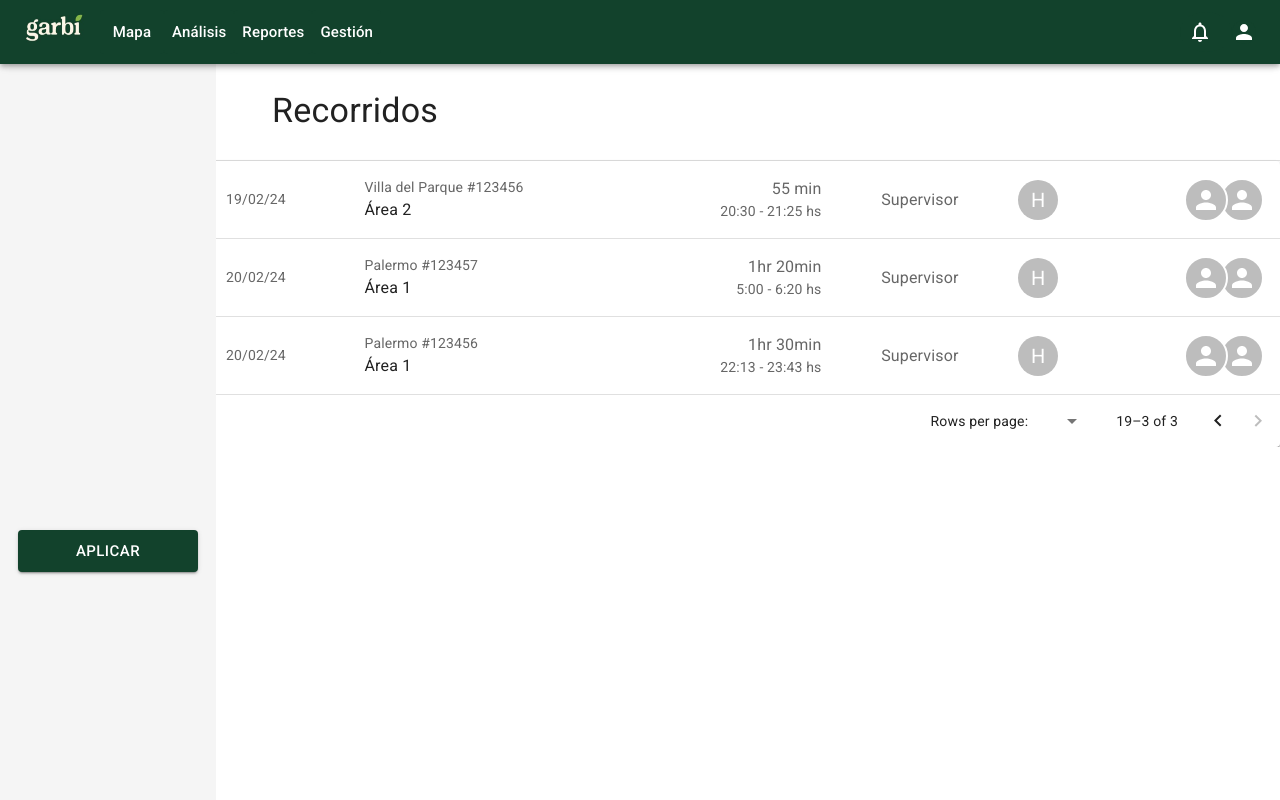
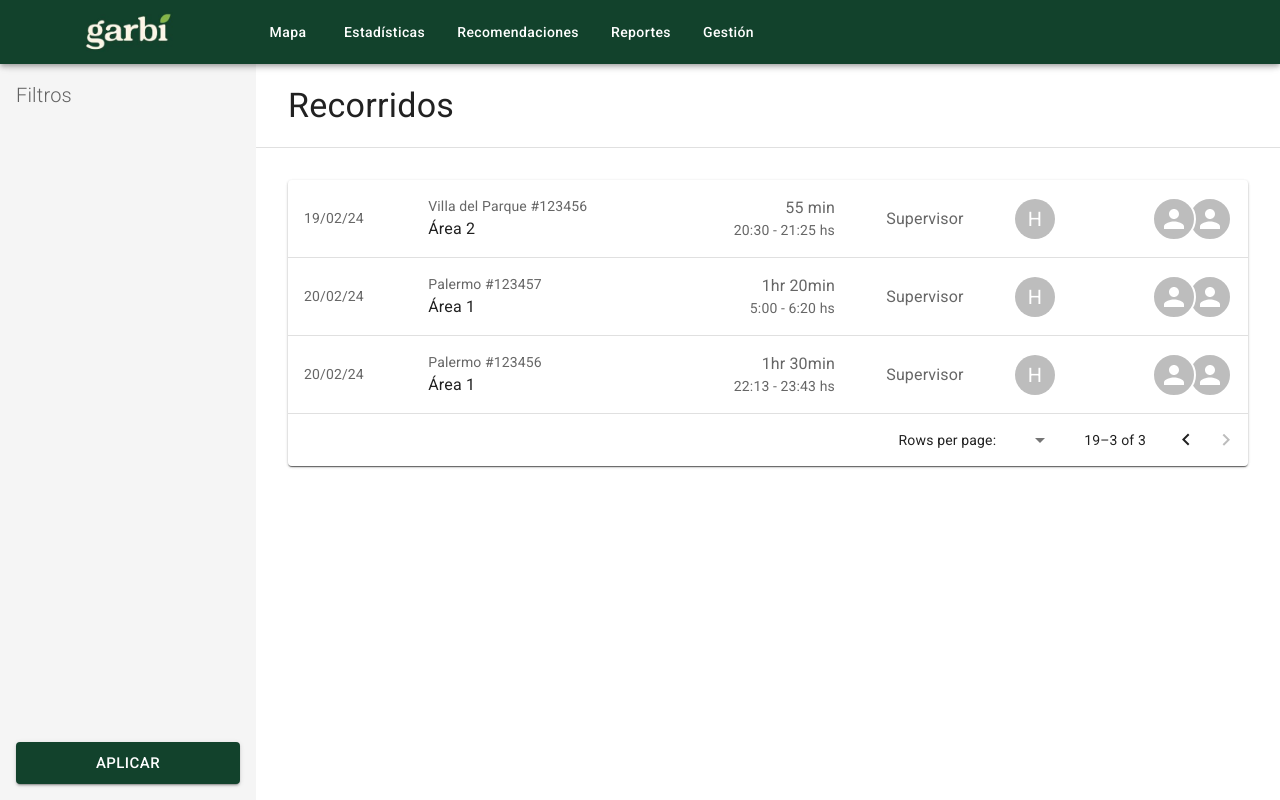
Before and after one commit to SofiaPalmieri/garbi-front, a React (Vite) app: page /routes in a window 1280 px wide. Built offline with nearby package versions, Linux system fonts and the light colour scheme.

Commit message:
fix Routes page

```diff
--- a/src/pages/Routes/MainContent/RouteMainContent.jsx
+++ b/src/pages/Routes/MainContent/RouteMainContent.jsx
@@ -48,16 +48,9 @@ export default function RouteMainContent() {
 
 
     return (
-
-
-            <Box width={'100%'}>
-            <RouteContent></RouteContent>
-                <Divider />
-                <Box sx={{
-                    paddingLeft: '210px'
-                }}>
+        <Box width="100%" padding= "32px">
             <Paper sx={{
-                        width: '100%',
+                width: '100%'
             }}>
                 <TableContainer component={Paper}>
                     <Table sx={{ minWidth: 650 }} aria-label="simple table">
@@ -171,7 +164,5 @@ export default function RouteMainContent() {
                 </TableContainer>
             </Paper>
         </Box>
-            </Box>
-
     );
 }
--- a/src/pages/Routes/RoutesPage.jsx
+++ b/src/pages/Routes/RoutesPage.jsx
@@ -5,11 +5,12 @@ import RouteContent from './Content/RouteContent';
 import RoutesSideBar from './SideBar/RoutesSideBar';
 import RouteMainContent from './MainContent/RouteMainContent';
 import { Route } from 'react-router-dom';
+import { FilterSideComponent } from '../../components/FilterSideComponent';
 
 export default function RoutesPage() {
 
   return (
-    <div>
+    /*<div>
       <Box sx={{overflowX:"hidden", width:"100%", overflow:"hidden", overflowY:"hidden"}}>
       <NavBar>
       </NavBar>
@@ -22,7 +23,8 @@ export default function RoutesPage() {
 
 
       </div>
-
+*/
+    <FilterSideComponent title={"Recorridos"} component={() => <RouteMainContent />} />
 
   );
 }
```
Also changed, not shown: src/main.jsx (+4 -4 lines). Lines whose indentation alone changed are shown as unchanged.
